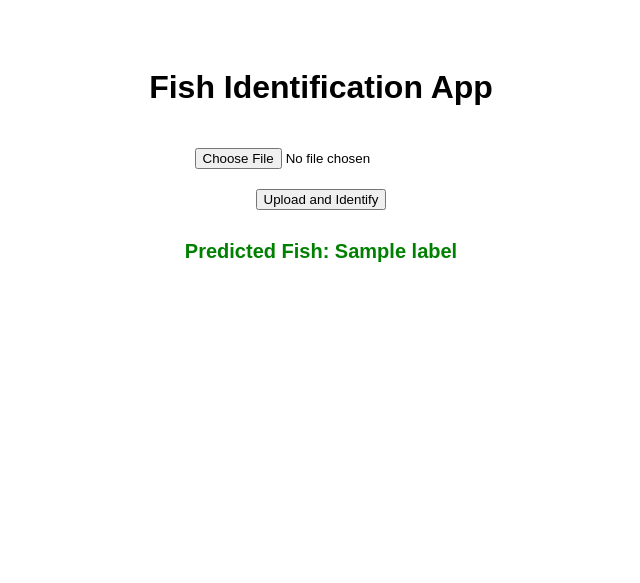
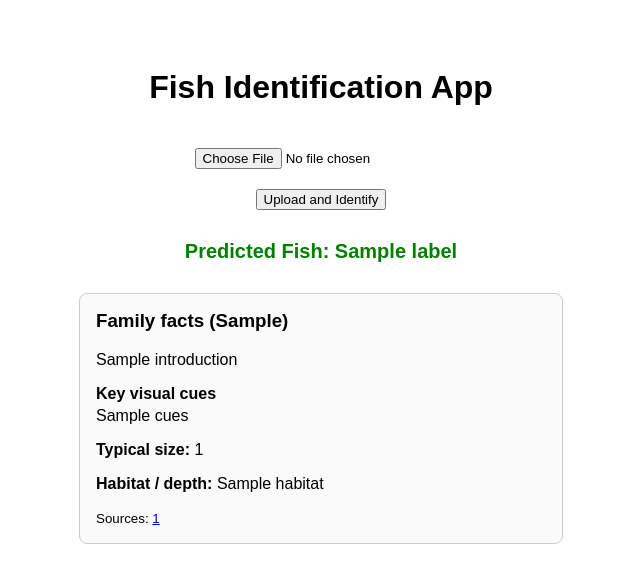
Before and after one commit to HrishiKabra/fishidapp, a Flask app: template templates/index.html in a window 1280 px wide. Shown: the top 583 px of the page, without its empty margins (319-959 px from the left). Run offline with Flask 3, Linux system fonts and the light colour scheme; the template is opened without the code that fills it: most values are stand-ins (such as "Sample title", 1, 10 or a date in 2020).

Commit message:
Wire in per-family study card using fishmeta.json

```diff
--- a/app.py
+++ b/app.py
@@ -4,11 +4,20 @@ import os
 from fishid_logic import crop_fish, classify_fish
 from io import BytesIO
 from PIL import Image
+import json
+from pathlib import Path
 from dotenv import load_dotenv
 load_dotenv()
 
 app = Flask(__name__)
 app.config['UPLOAD_FOLDER'] = 'static/uploads'
+
+META = json.loads(Path("fishmeta.json").read_text())
+
+def canonical(label: str) -> str:
+    """Match 'Butterfly fish' → 'Butterflyfish' JSON key."""
+    return label.replace(" ", "").title()
+
 
 ALLOWED_EXTS = {"jpg", "jpeg", "png", "gif", "bmp", "webp", "tiff", "heic"}
 def allowed_file(filename: str) -> bool:
@@ -57,7 +66,9 @@ def index():
         # Step 2: Classify fish
         label = classify_fish(cropped_path, CLASSIFICATION_API_KEY, CLASSIFICATION_ENDPOINT_ID)
 
-        return render_template('index.html', uploaded_image=safe_name, cropped_image=os.path.basename(cropped_path), label=label)
+        meta = META.get(canonical(label))
+
+        return render_template('index.html', uploaded_image=safe_name, cropped_image=os.path.basename(cropped_path), label=label, meta=meta)
 
     return render_template('index.html')
 
--- /dev/null
+++ b/fishmeta.json
@@ -0,0 +1,34 @@
+{
+  "Butterflyfish": {
+    "scientific_family": "Chaetodontidae",
+    "introduction": "One of the most recognizable reef fish in the ocean, butterflyfish are actually a group of more than 110 species of fish.",
+    "cues": "Their bodies are thin and disk-shaped, similar to those of an angelfish, their genetic cousins. Generally, their scales are a mix of vibrant colors and darker bands in various patterns. Near the front of their bodies, they have pointed mouths full of brush-like teeth. Along their backs is a singular dorsal fin comprised of individual spines and rays, and along their bellies are caudal fins that span about half their body length.",
+    "size": "Butterflyfish are fairly small, reaching between four and 12 inches long when fully grown, about the size of a teacup.",
+    "habitat": "Primarily reef fish and are found in the world’s warm temperate and tropical waters, generally don’t live deeper than 18 meters (60 feet)",
+    "Source": ["National Marine Sanctuary Foundation", "https://marinesanctuary.org/blog/sea-wonder-butterfly-fish/"]
+  },
+
+  "Batfish": {
+    "scientific_family": "Ephippidae",
+    "introduction": "A catch-all name for five reef-dwelling species in the genus *Platax*, batfish start life as leaf-shaped juveniles drifting among flotsam before maturing into broad, silver-disk adults that cruise open reef faces.",
+    "cues": "Flattened, almost circular body with very tall dorsal and anal fins that give the profile a spade- or bat-wing look. Adults are metallic silver or grey with dark bars through the eye and near the tail, while juveniles wear dramatic brown-and-white stripes for camouflage. Teeth are small and tricuspid; pectoral fins sit just below a slight nape hump.",
+    "size": "Most species grow 12-24 in (30-60 cm) long, with the longfin batfish (*Platax teira*) topping out near 28 in (70 cm).",
+    "habitat": "Common across tropical Indo-West Pacific reefs from the Red Sea to Australia; juveniles hover in shallow mangroves and floating seaweed, while adults frequent deeper coastal and outer-reef zones down to ~30 m (100 ft).",
+    "Source": [
+      "FishBase – Platax batavianus & P. teira profiles",
+      "https://fishbase.se"
+    ]
+  },
+
+  "Moorish Idol": {
+    "scientific_family": "Zanclidae",
+    "introduction": "The Moorish idol (*Zanclus cornutus*) is the sole survivor of its family—a highly recognizable reef icon with a whip-like dorsal streamer and bold black-white-yellow bands.",
+    "cues": "Strongly compressed disk adorned with three vertical black bars over a white body, accented by a golden-yellow mid-section. A tubular snout packed with bristle-like teeth, horn-like bumps above each eye, and an elongated first dorsal spine that trails like a ribbon complete the unmistakable silhouette.",
+    "size": "Typically 6-9 in (15-23 cm) in length, with a maximum recorded size just over 9 in (23 cm).",
+    "habitat": "One of the widest-ranging reef fish on the planet—found from East Africa and the Red Sea across the entire Indo-Pacific to the Gulf of California—inhabiting reef flats, lagoons, and seaward slopes from the surface to about 180 m (590 ft), though most common above 40 m (130 ft).",
+    "Source": [
+      "FishBase – *Zanclus cornutus* profile",
+      "https://fishbase.se"
+    ]
+  }
+}
--- a/templates/index.html
+++ b/templates/index.html
@@ -1,4 +1,3 @@
-<!-- templates/index.html -->
 <!DOCTYPE html>
 <html lang="en">
 <head>
@@ -32,5 +31,39 @@
     {% if label %}
         <div class="result">Predicted Fish: {{ label }}</div>
     {% endif %}
+
+    {% if meta %}
+      <div style="border:1px solid #ccc;padding:16px;margin-top:30px;
+                  max-width:450px;text-align:left;margin:30px auto 0;
+                  background:#fafafa;border-radius:8px;">
+
+        <h3 style="margin-top:0;">Family facts ({{ meta.scientific_family }})</h3>
+
+        {% if meta.introduction %}
+          <p>{{ meta.introduction }}</p>
+        {% endif %}
+
+        {% if meta.cues %}
+          <strong>Key visual cues</strong>
+          <p style="margin-top:4px;">{{ meta.cues }}</p>
+        {% endif %}
+
+        {% if meta.size %}
+          <p><strong>Typical size:</strong> {{ meta.size }}</p>
+        {% endif %}
+
+        {% if meta.habitat %}
+          <p><strong>Habitat / depth:</strong> {{ meta.habitat }}</p>
+        {% endif %}
+
+        {% if meta.Source %}
+          <small>Sources:
+            {% for src in meta.Source %}
+              <a href="{{ src }}" target="_blank">{{ loop.index }}</a>{% if not loop.last %}, {% endif %}
+            {% endfor %}
+          </small>
+        {% endif %}
+      </div>
+    {% endif %}
 </body>
 </html>
```
